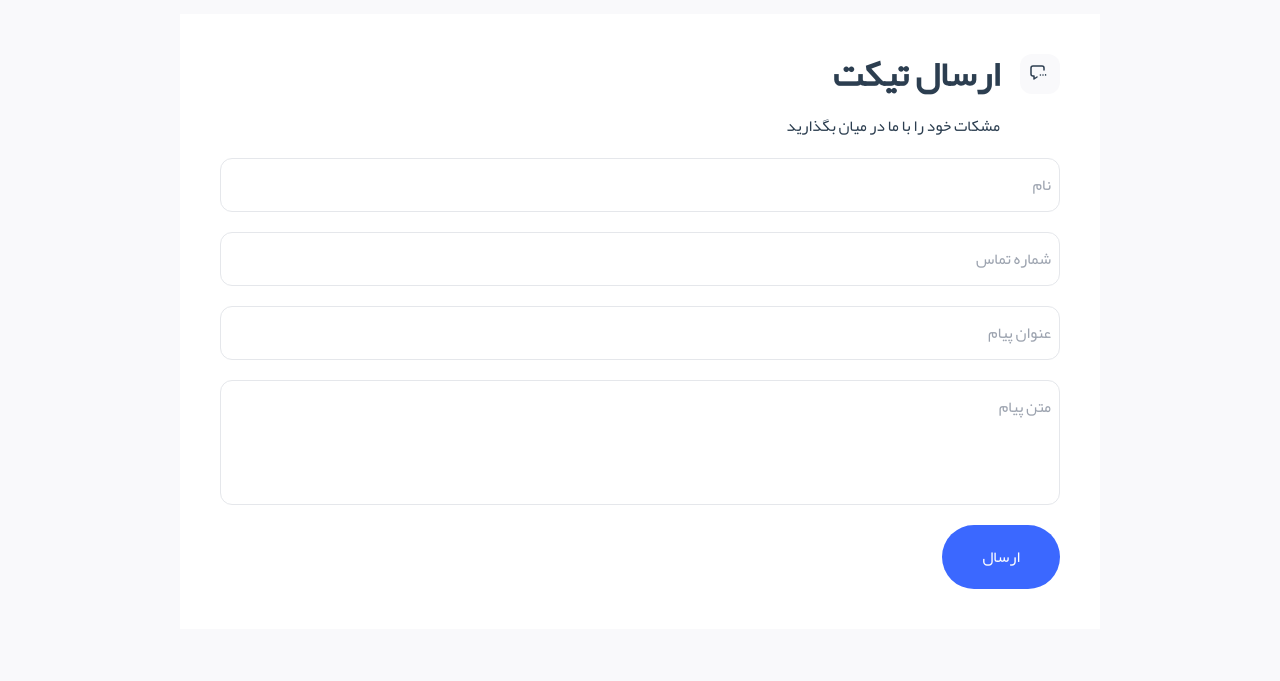
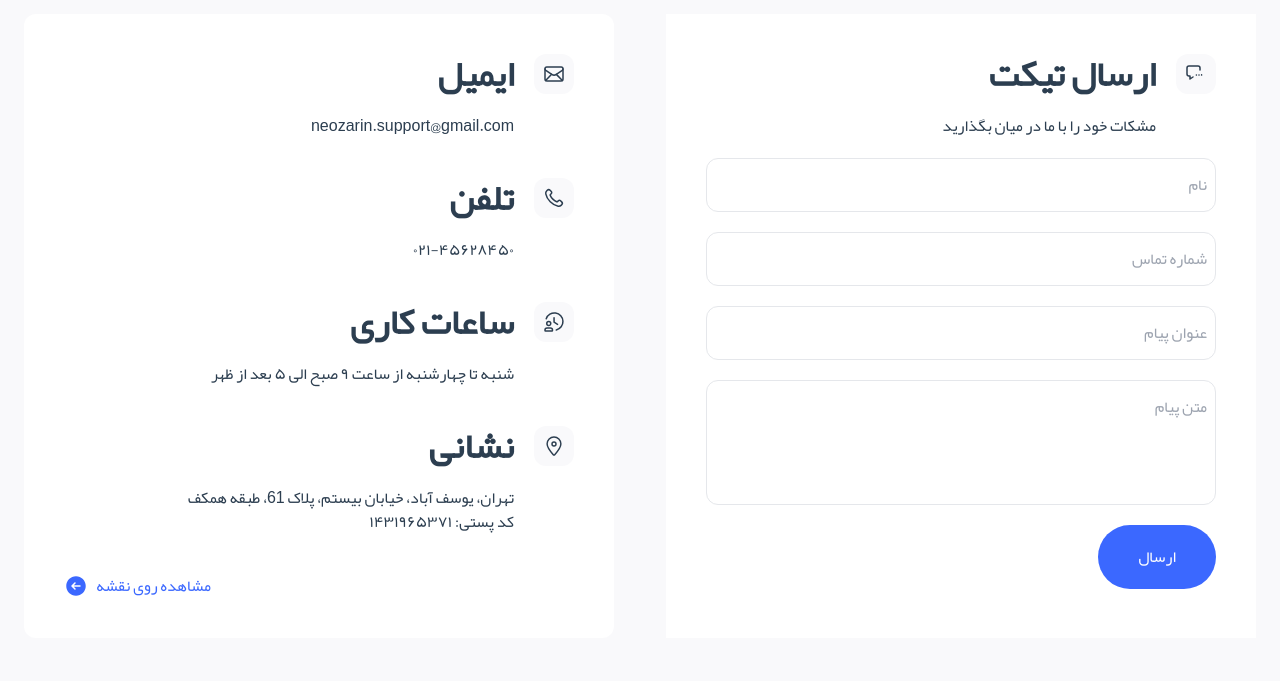
Before and after one commit to mostafakazemi/neozarin-vue, a Vue app: page /contact in a window 1280 px wide. Shown: the part 499-1180 px from the top of the page. Built offline with nearby package versions, Linux system fonts and the light colour scheme.

Commit message:
Update contact sections styles

```diff
--- a/src/components/Contact/InfoSection/index.vue
+++ b/src/components/Contact/InfoSection/index.vue
@@ -1,6 +1,6 @@
 <template>
   <HomeSectionWrapper>
-    <div class="bg-white rounded-xl p-10 flex flex-col gap-y-10">
+    <div class="bg-white rounded-xl p-10 flex flex-col gap-y-10 h-full">
       <InfoSectionItem>
         <template #icon><IconEmail /></template>
         <template #title>ایمیل</template>
@@ -23,6 +23,13 @@
         <br />
         کد پستی: ۱۴۳۱۹۶۵۳۷۱
       </InfoSectionItem>
+
+      <div class="flex justify-end">
+        <button class="text-primary flex items-center gap-2">
+          مشاهده روی نقشه
+          <IconArrowFilled size="24" />
+        </button>
+      </div>
     </div>
   </HomeSectionWrapper>
 </template>
@@ -34,10 +41,12 @@ import IconEmail from '@/components/Icons/Email/index.vue'
 import InfoSectionItem from '@/components/Contact/InfoSection/Item/index.vue'
 import IconTimeProfile from '@/components/Icons/TimeProfile/index.vue'
 import IconMarker from '@/components/Icons/Marker/index.vue'
+import IconArrowFilled from '@/components/Icons/ArrowFilled/index.vue'
 
 export default {
   name: 'ContactInfoSection',
   components: {
+    IconArrowFilled,
     IconMarker,
     IconTimeProfile,
     InfoSectionItem,
--- a/src/components/Contact/TicketSection/index.vue
+++ b/src/components/Contact/TicketSection/index.vue
@@ -1,6 +1,6 @@
 <template>
   <HomeSectionWrapper>
-    <div class="flex flex-col gap-y-5 bg-white p-10">
+    <div class="flex flex-col gap-y-5 bg-white p-10 h-full">
       <div class="flex gap-5">
         <div>
           <div class="text-2xl bg-cont-dim p-2 rounded-xl">
--- /dev/null
+++ b/src/components/Icons/ArrowFilled/index.vue
@@ -0,0 +1,28 @@
+<template>
+  <svg
+    :width="size"
+    :height="size"
+    viewBox="0 0 24 24"
+    fill="none"
+    xmlns="http://www.w3.org/2000/svg"
+  >
+    <path
+      fill-rule="evenodd"
+      clip-rule="evenodd"
+      d="M12 2.25C6.61479 2.25 2.25 6.61479 2.25 12C2.25 17.3852 6.61479 21.75 12 21.75C17.3852 21.75 21.75 17.3852 21.75 12C21.75 6.61479 17.3852 2.25 12 2.25ZM11.5303 9.53033C11.8232 9.23744 11.8232 8.76256 11.5303 8.46967C11.2374 8.17678 10.7626 8.17678 10.4697 8.46967L7.46967 11.4697L7.46167 11.4778C7.33065 11.6128 7.25 11.797 7.25 12C7.25 12.2073 7.33407 12.3949 7.46997 12.5306L10.4697 15.5303C10.7626 15.8232 11.2374 15.8232 11.5303 15.5303C11.8232 15.2374 11.8232 14.7626 11.5303 14.4697L9.81066 12.75H16C16.4142 12.75 16.75 12.4142 16.75 12C16.75 11.5858 16.4142 11.25 16 11.25H9.81066L11.5303 9.53033Z"
+      fill="currentColor"
+    />
+  </svg>
+</template>
+<script>
+export default {
+  name: 'IconArrowFilled',
+
+  props: {
+    size: {
+      type: [Number, String],
+      default: '1em'
+    }
+  }
+}
+</script>
--- a/src/pages/Contact.vue
+++ b/src/pages/Contact.vue
@@ -1,8 +1,10 @@
 <template>
   <div class="flex flex-col gap-y-32">
     <ContactHeroSection />
-    <ContactTicketSection />
-    <ContactInfoSection />
+    <div class="grid grid-cols-1 lg:grid-cols-2 gap-1">
+      <ContactTicketSection class="h-full" />
+      <ContactInfoSection class="h-full" />
+    </div>
   </div>
 </template>
 
```
